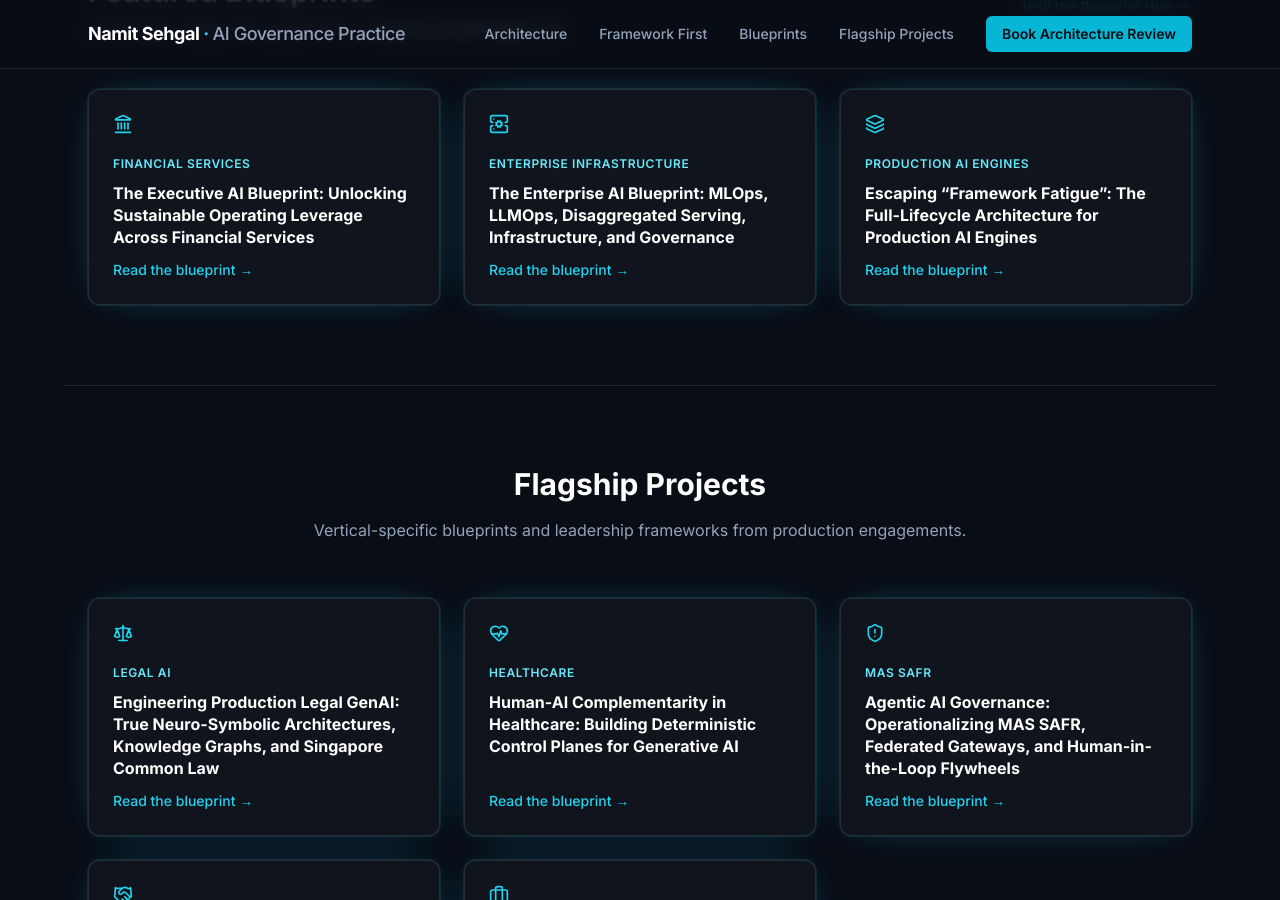
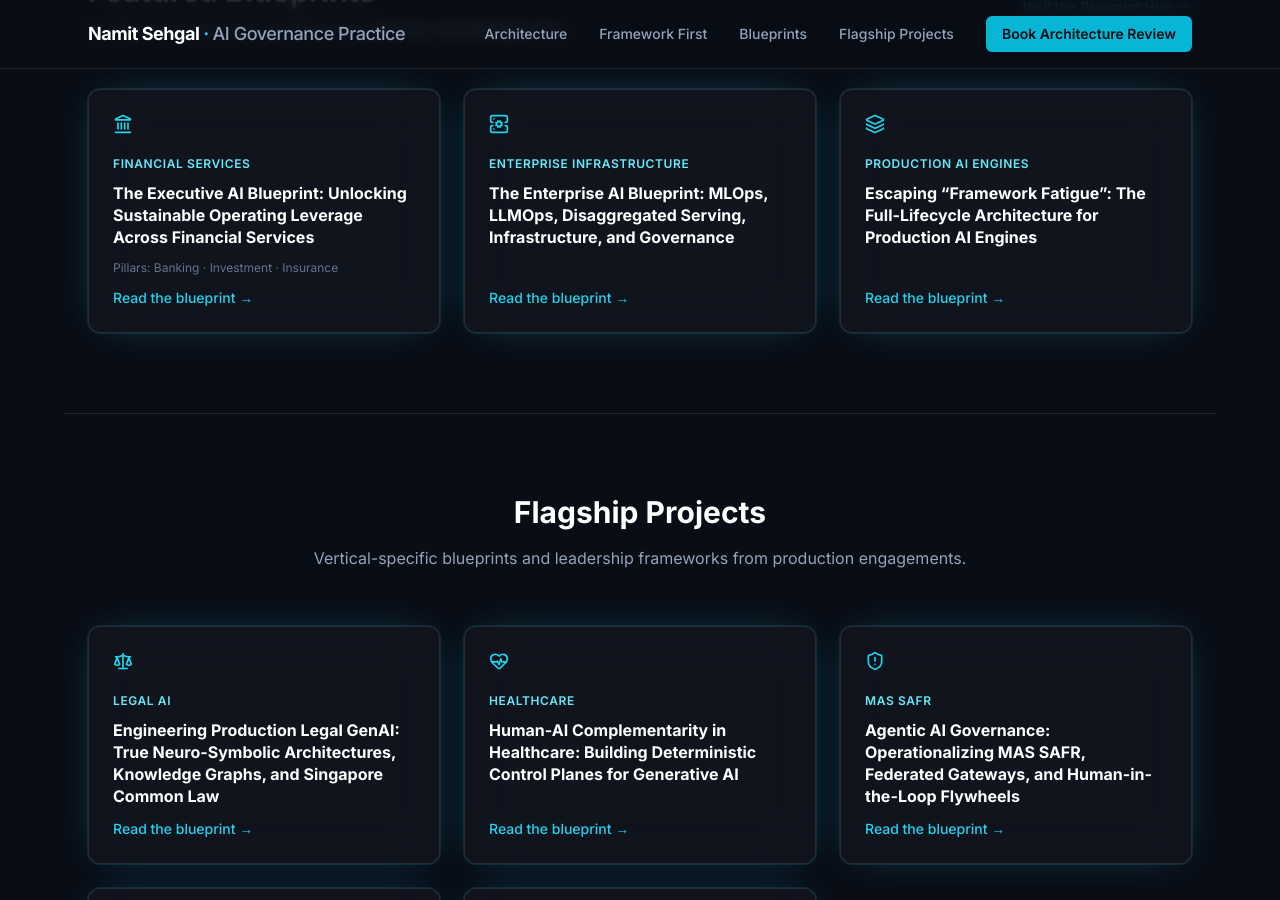
Before and after one commit to sehgalnamit/sehgalnamit.github.io, a Jekyll site: the page index.html, which Jekyll copies as it is, in a window 1280 px wide and 900 px high, scrolled down 2095 px. Built offline with Jekyll 4.4.1, drawn with Linux system fonts in a browser that asks for light colours; nearby versions of some CDN libraries.

Commit message:
Highlight Banking, Investment, Insurance pillars on Financial Services blueprint card

```diff
--- a/index.html
+++ b/index.html
@@ -155,6 +155,7 @@
                     <i data-lucide="landmark" class="w-5 h-5 text-cyan-400 mb-4"></i>
                     <span class="text-xs font-semibold uppercase tracking-wider text-cyan-300">Financial Services</span>
                     <h3 class="text-base font-bold text-white mt-2 mb-3 leading-snug">The Executive AI Blueprint: Unlocking Sustainable Operating Leverage Across Financial Services</h3>
+                    <p class="text-xs text-slate-500 mb-3">Pillars: Banking &middot; Investment &middot; Insurance</p>
                 </div>
                 <span class="text-sm font-medium text-cyan-400">Read the blueprint &rarr;</span>
             </a>
```
